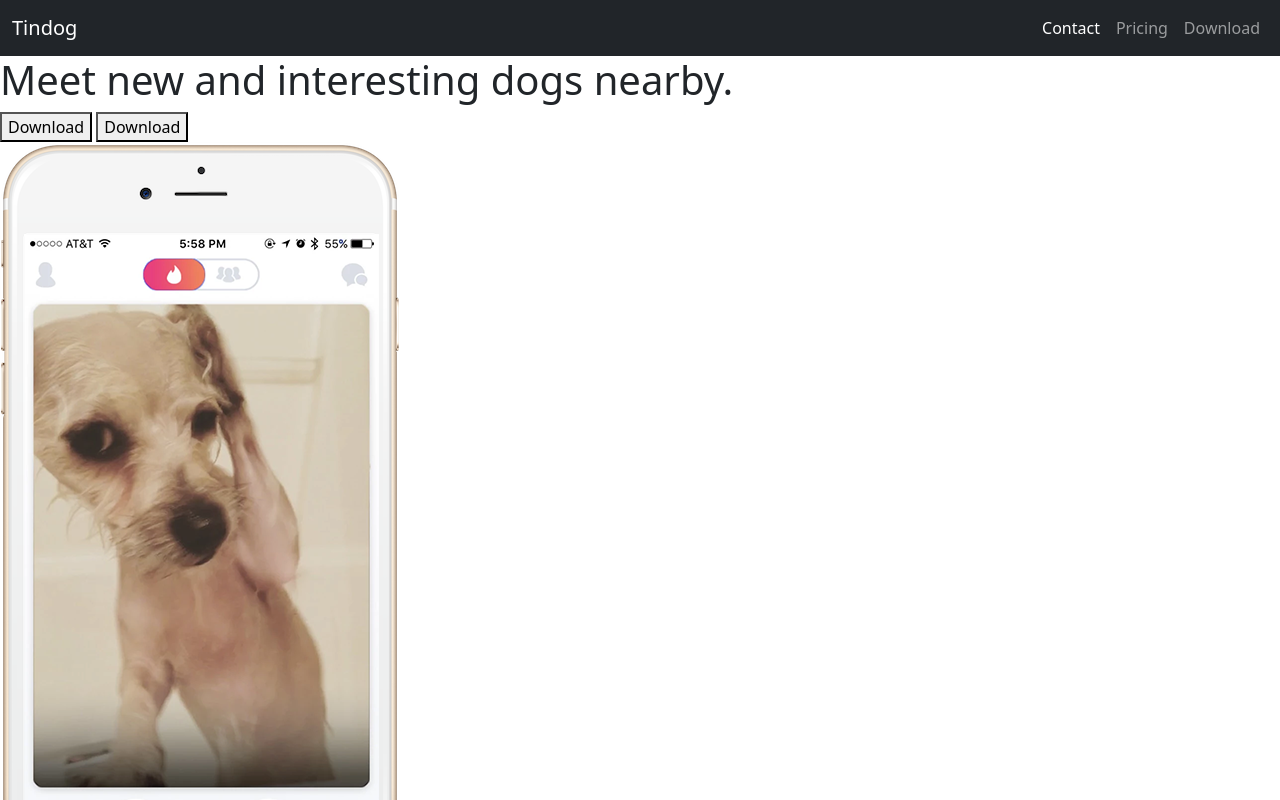
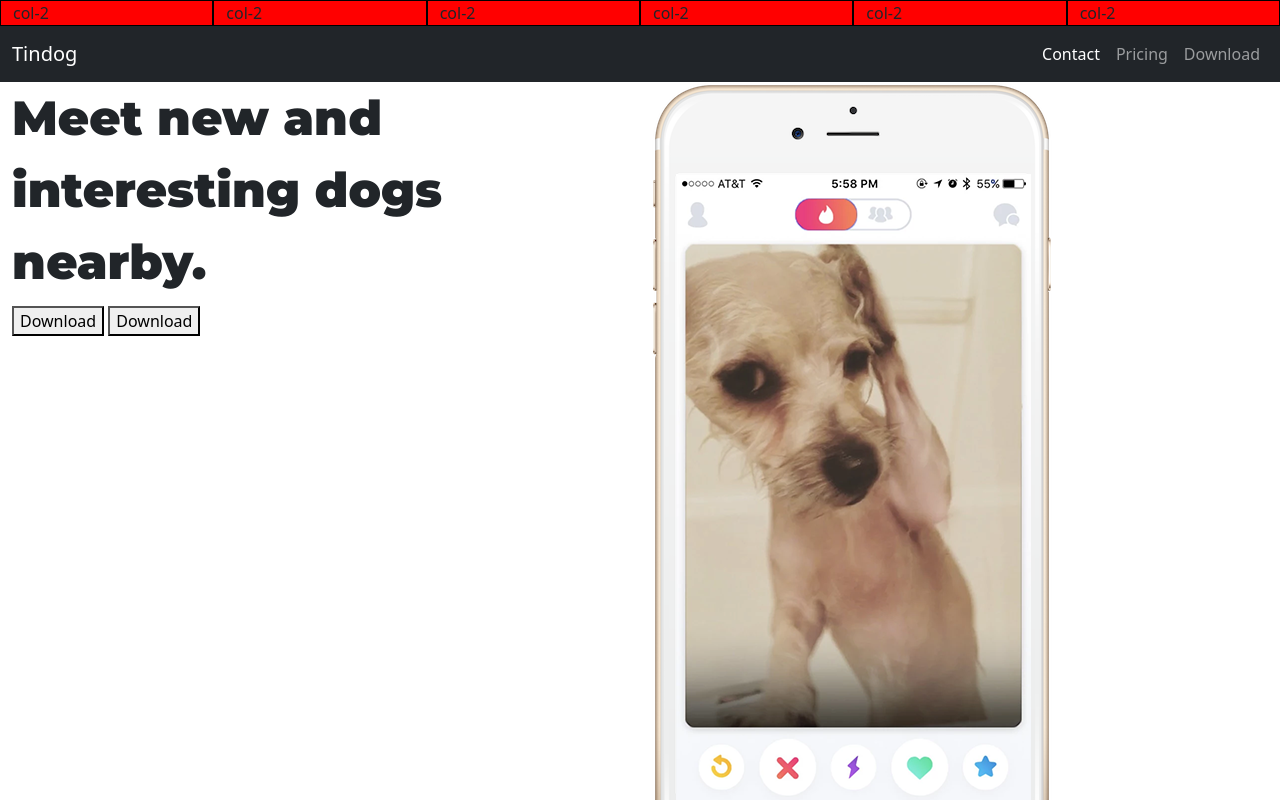
Before and after one commit to ashraffares/Tindog, a plain HTML site: page index.html in a window 1280 px wide. Shown: the top 800 px of the page. Drawn offline with nearby package versions, Linux system fonts and the light colour scheme.

Commit message:
style the header section with bootstrap

```diff
--- a/css/styles.css
+++ b/css/styles.css
@@ -0,0 +1,6 @@
+h1 {
+  font-family: 'Montserrat', sans-serif;
+  font-size: 3rem;
+  line-height: 1.5;
+  font-weight: 900;
+}
--- a/index.html
+++ b/index.html
@@ -4,6 +4,7 @@
 <head>
   <meta charset="utf-8">
   <title>TinDog</title>
+  <link href="https://fonts.googleapis.com/css2?family=Montserrat:wght@100;300;400;500;900&family=Ubuntu:wght@300;400;700&display=swap" rel="stylesheet">
 
   <!-- Bootstrap CSS -->
   <link href="https://cdn.jsdelivr.net/npm/bootstrap@5.1.3/dist/css/bootstrap.min.css" rel="stylesheet"
@@ -12,7 +13,16 @@
 </head>
 
 <body>
-
+  <div class="container-fluid">
+    <div class="row">
+      <div class="col-lg-2 col-md-3 col-sm-12" style="background-color: red;border: 1px solid #000">col-2</div>
+      <div class="col-lg-2 col-md-3 col-sm-12" style="background-color: red;border: 1px solid #000">col-2</div>
+      <div class="col-lg-2 col-md-3 col-sm-12" style="background-color: red;border: 1px solid #000">col-2</div>
+      <div class="col-lg-2 col-md-3 col-sm-12" style="background-color: red;border: 1px solid #000">col-2</div>
+      <div class="col-lg-2 col-md-3 col-sm-12" style="background-color: red;border: 1px solid #000">col-2</div>
+      <div class="col-lg-2 col-md-3 col-sm-12" style="background-color: red;border: 1px solid #000">col-2</div>
+    </div>
+  </div>
   <section id="title">
 
     <!-- Nav Bar -->
@@ -39,15 +49,22 @@
       </div>
     </nav>
     <!-- Title -->
+  <div class="container-fluid">
 
-    <div>
-      <h1>Meet new and interesting dogs nearby.</h1>
-      <button type="button">Download</button>
-      <button type="button">Download</button>
+    <div class="row">
+
+      <div class="col-lg-6 col-md-6 col-sm-12">
+        <h1>Meet new and interesting dogs nearby.</h1>
+        <button type="button">Download</button>
+        <button type="button">Download</button>
+      </div>
+      <div class="col-lg-6 col-md-6 col-sm-12">
+        <img src="images/iphone6.png" alt="iphone-mockup">
+      </div>
+
     </div>
-    <div>
-      <img src="images/iphone6.png" alt="iphone-mockup">
-    </div>
+
+  </div>
 
   </section>
 
```
